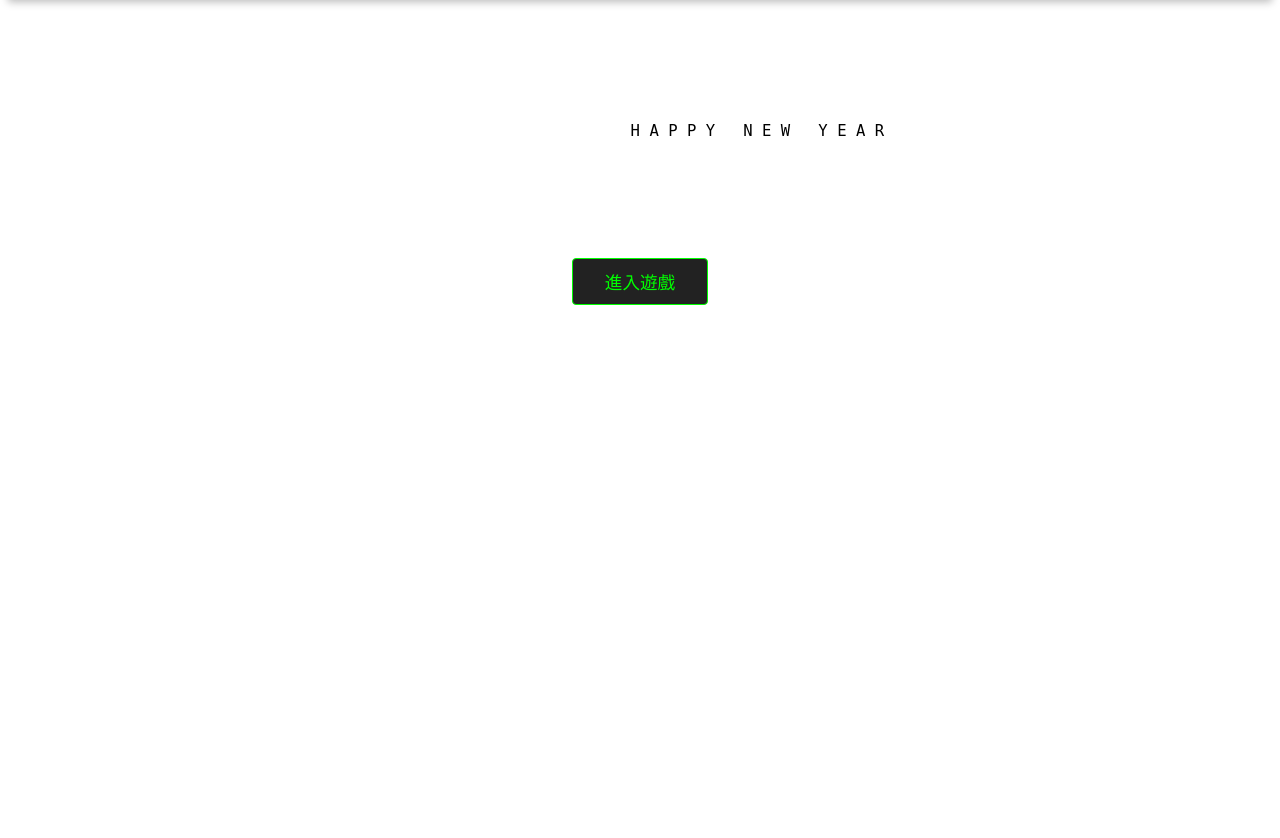
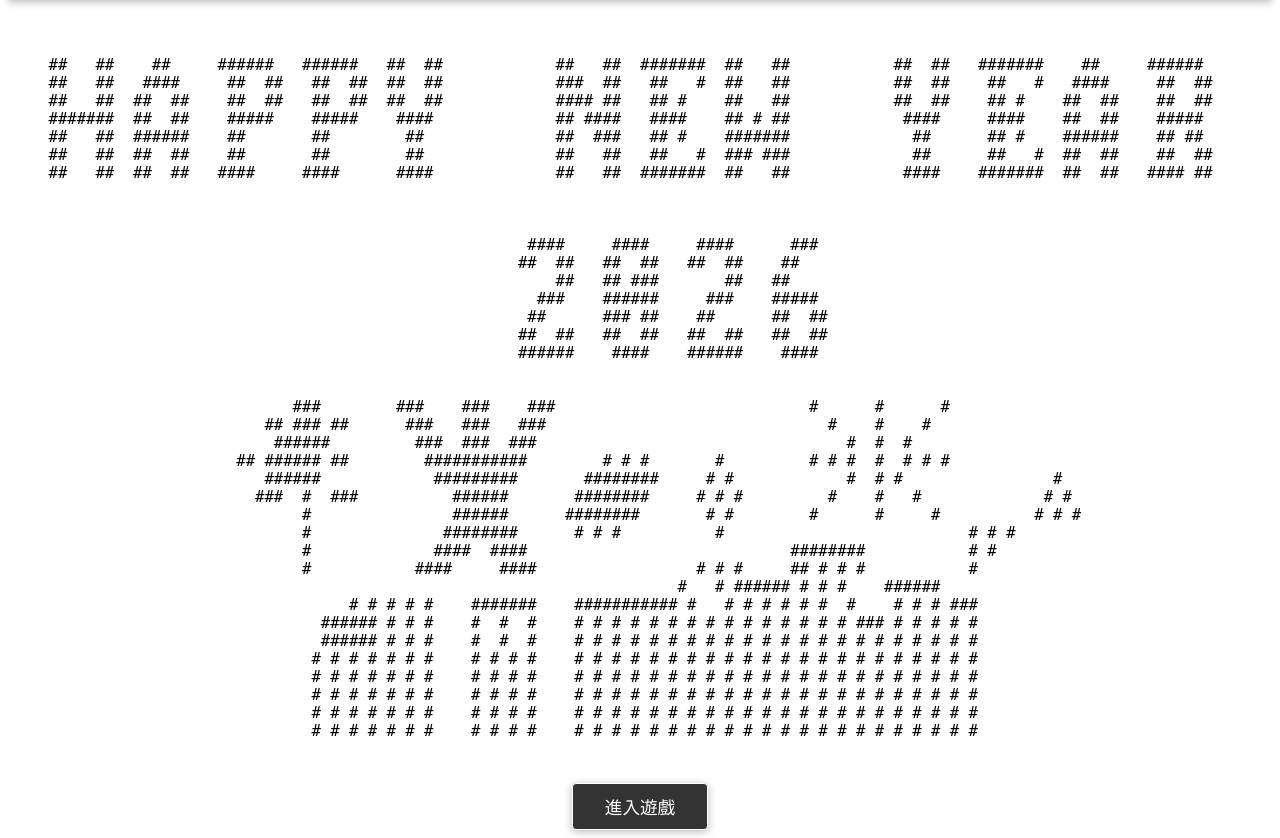
Before and after one commit to jamieyu0914/tic-tac-toe, a Flask app: page / in a window 1280 px wide. Shown: the part 64-902 px from the top of the page. Before the commit the page ends 369 px from the top, so only its background shows below. Run offline with Flask 3, Linux system fonts and the light colour scheme; the visitor is signed in with stand-in values (Sample User, id 1).

Commit message:
fix: #1222 調整 ANSI 頁面

```diff
--- a/templates/index.html
+++ b/templates/index.html
@@ -22,7 +22,6 @@
 </head>
 <body>
     {% include 'navbar.html' %}
-    <div class="bbs-ansi">
     <pre class="ansi-art">
         {% if theme == 'christmas' %}
             {% include 'theme/christmas.html' %}
@@ -33,24 +32,23 @@
     <div class="ansi-btn-area">
         <a href="/game" class="ansi-btn">進入遊戲</a>
     </div>
-    </div>
     <style>
     .ansi-art {
         font-size: 1.2em;
-        line-height: 1.3;
-        margin-bottom: 24px;
         white-space: pre;
         text-align: left;
         display: inline-block;
+        margin-top: -20px;
+        padding: 16px 24px;
     }
     .ansi-btn-area {
-        margin-top: 12px;
+        margin-top: -25px;
     }
     .ansi-btn {
         display: inline-block;
-        background: #222;
-        color: #0f0;
-        border: 1px solid #0f0;
+        background: #333;
+        color: #fff;
+        border: 1px solid #fff;
         border-radius: 4px;
         padding: 10px 32px;
         font-size: 1.1em;
@@ -58,10 +56,12 @@
         text-decoration: none;
         margin: 0 8px;
         transition: background 0.2s, color 0.2s;
+        box-shadow: 0 2px 8px #bbb;
     }
     .ansi-btn:hover {
-        background: #0f0;
-        color: #000;
+        background: #ffd600;
+        color: #333;
+        border-color: #ffd600;
     }
     </style>
 </body>
--- a/templates/theme/newyear.html
+++ b/templates/theme/newyear.html
@@ -1,5 +1,39 @@
-<div>
 
-			 H A P P Y   N E W   Y E A R
+ ##   ##    ##     ######   ######   ##  ##            ##   ##  #######  ##   ##           ##  ##   #######    ##     ######
+ ##   ##   ####     ##  ##   ##  ##  ##  ##            ###  ##   ##   #  ##   ##           ##  ##    ##   #   ####     ##  ##
+ ##   ##  ##  ##    ##  ##   ##  ##  ##  ##            #### ##   ## #    ##   ##           ##  ##    ## #    ##  ##    ##  ##
+ #######  ##  ##    #####    #####    ####             ## ####   ####    ## # ##            ####     ####    ##  ##    #####
+ ##   ##  ######    ##       ##        ##              ##  ###   ## #    #######             ##      ## #    ######    ## ##
+ ##   ##  ##  ##    ##       ##        ##              ##   ##   ##   #  ### ###             ##      ##   #  ##  ##    ##  ##
+ ##   ##  ##  ##   ####     ####      ####             ##   ##  #######  ##   ##            ####    #######  ##  ##   #### ##
 
-</div>
+
+
+                                                    ####     ####     ####      ###
+                                                   ##  ##   ##  ##   ##  ##    ##
+                                                       ##   ## ###       ##   ##
+                                                     ###    ######     ###    #####
+                                                    ##      ### ##    ##      ##  ##
+                                                   ##  ##   ##  ##   ##  ##   ##  ##
+                                                   ######    ####    ######    ####
+
+
+                           ###        ###    ###    ###                           #      #      #
+                        ## ### ##      ###   ###   ###                              #    #    #
+                         ######         ###  ###  ###                                 #  #  #
+                     ## ###### ##        ###########        # # #       #         # # #  #  # # #
+                        ######            #########       ########     # #            #  # #                #
+                       ###  #  ###          ######       ########     # # #         #    #   #             # #
+                            #               ######      ########       # #        #      #     #          # # #
+                            #              ########      # # #          #                          # # #
+                            #             ####  ####                            ########           # #
+                            #           ####     ####                 # # #     ## # # #           #
+                                                                    #   # ###### # # #    ######
+                                 # # # # #    #######    ########### #   # # # # # #  #    # # # ###
+                              ###### # # #    #  #  #    # # # # # # # # # # # # # # # ### # # # # #
+                              ###### # # #    #  #  #    # # # # # # # # # # # # # # # # # # # # # #
+                             # # # # # # #    # # # #    # # # # # # # # # # # # # # # # # # # # # #
+                             # # # # # # #    # # # #    # # # # # # # # # # # # # # # # # # # # # #
+                             # # # # # # #    # # # #    # # # # # # # # # # # # # # # # # # # # # #
+                             # # # # # # #    # # # #    # # # # # # # # # # # # # # # # # # # # # #
+                             # # # # # # #    # # # #    # # # # # # # # # # # # # # # # # # # # # #
```
Also changed, not shown: templates/theme/christmas.html (+36 -3 lines), README.md. Lines whose indentation alone changed are shown as unchanged.
